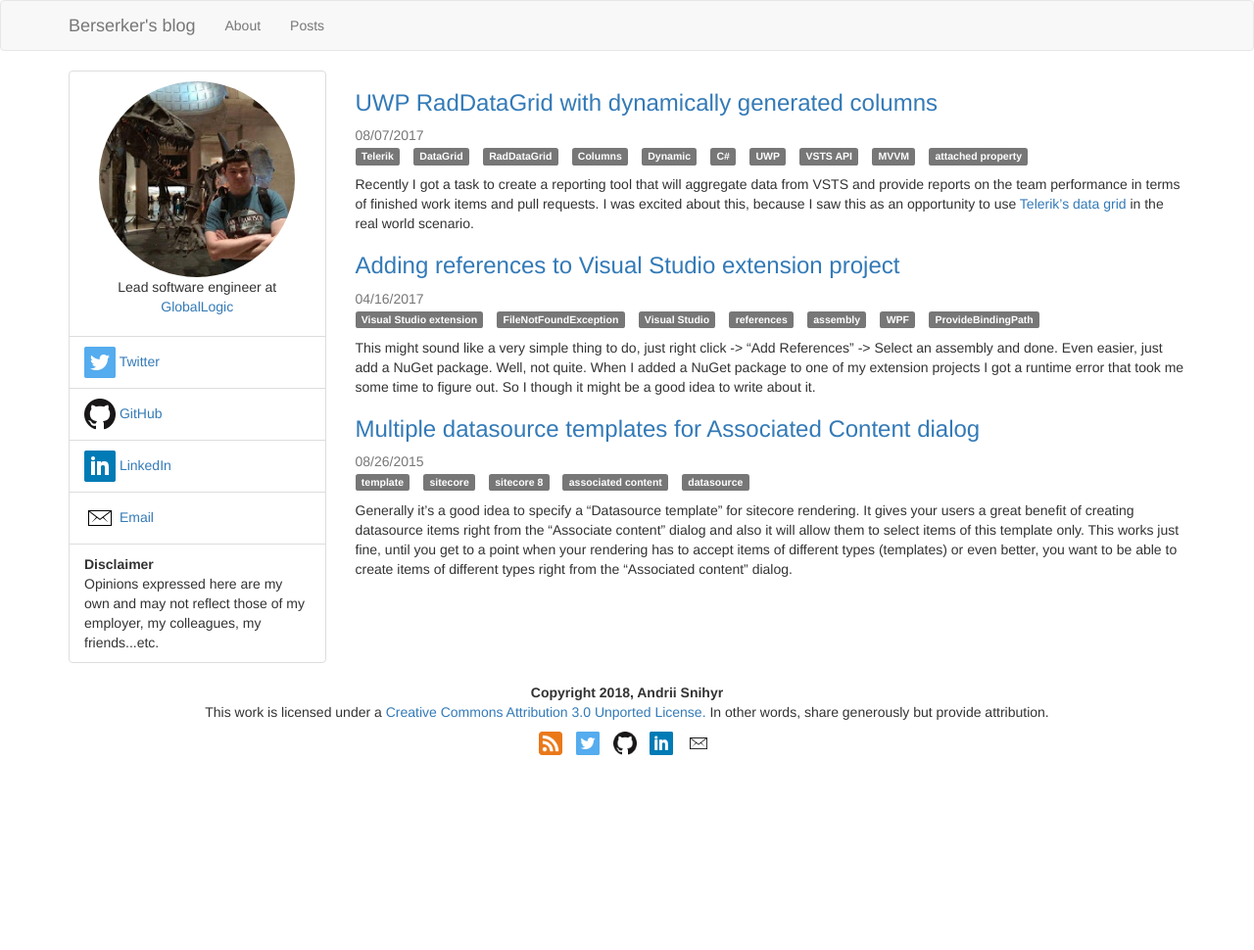
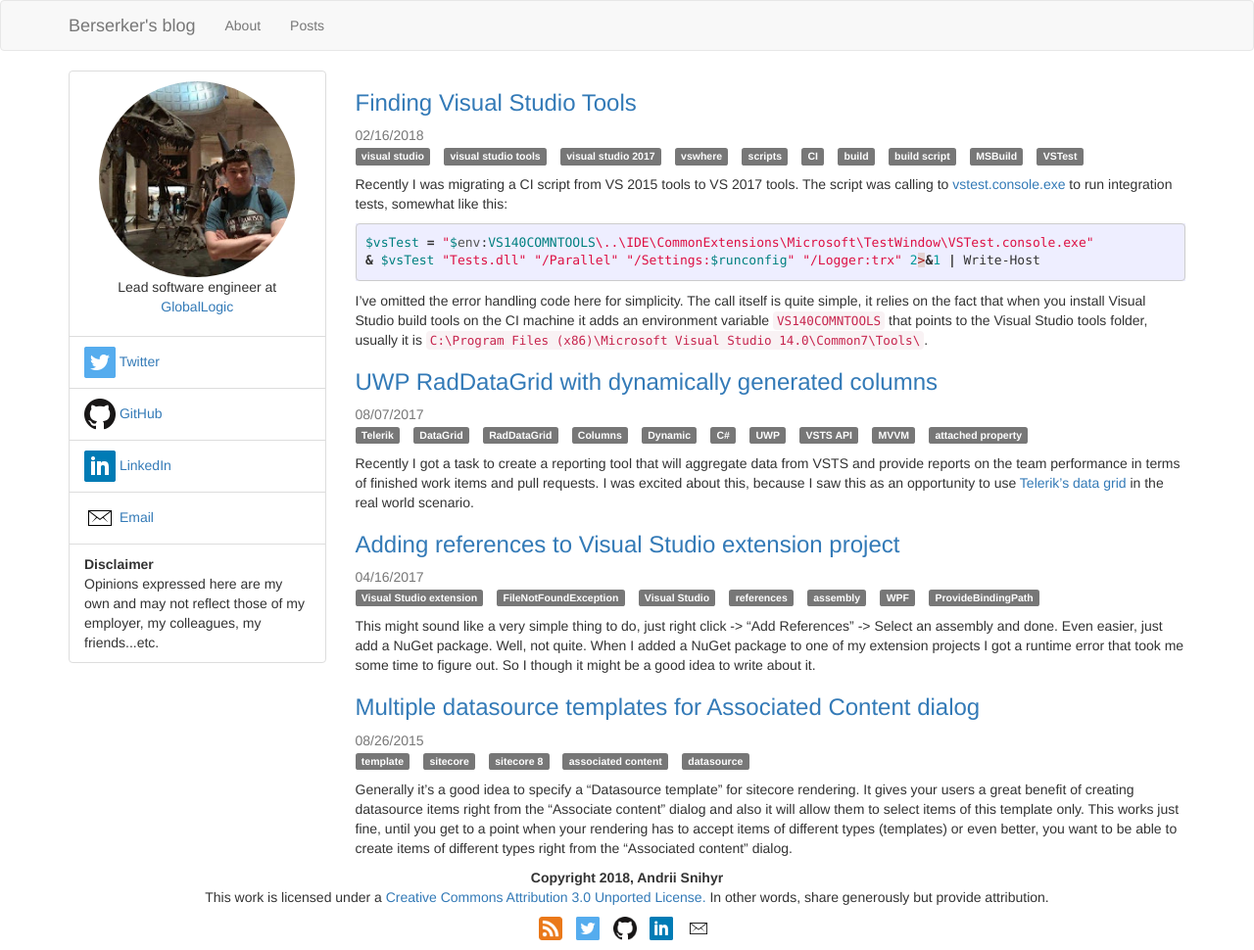
Before and after one commit to BerserkerDotNet/blog, a Jekyll site: the page built from index.md, in a window 1280 px wide. Shown: the whole page at 98% size. Built offline with Jekyll 4.4.1, drawn with Linux system fonts in a browser that asks for light colours; before the commit the page ends 900 px from its top, so only the background shows below that.

Commit message:
finding vs tools + small addition to the post structure

````diff
--- a/_layouts/default.html
+++ b/_layouts/default.html
@@ -7,6 +7,8 @@
 
 <head>
     <link rel="stylesheet" href="{{ "/styles/site.css" | absolute_url }}">
+    <title>{{ page.title }}</title>
+    <meta name="author" content="Andrii Snihyr">
 </head>
 <body>
     {% include head.html %}
--- /dev/null
+++ b/_posts/2018-02-16-finding-visual-studio-tools.markdown
@@ -0,0 +1,69 @@
+---
+layout: post
+title: Finding Visual Studio Tools
+date: '2018-02-16T12:00:00.000-07:00'
+author: Andrii Snihyr
+tags:
+- visual studio
+- visual studio tools
+- visual studio 2017
+- vswhere
+- scripts
+- CI
+- build
+- build script
+- MSBuild
+- VSTest
+modified_time: '2018-02-16T12:00:00.000-07:00'
+---
+Recently I was migrating a CI script from VS 2015 tools to VS 2017 tools. The script was calling to [vstest.console.exe](https://msdn.microsoft.com/en-us/library/jj155796.aspx?f=255&MSPPError=-2147217396) to run integration tests, somewhat like this:
+
+```powershell
+$vsTest = "$env:VS140COMNTOOLS\..\IDE\CommonExtensions\Microsoft\TestWindow\VSTest.console.exe"
+& $vsTest "Tests.dll" "/Parallel" "/Settings:$runconfig" "/Logger:trx" 2>&1 | Write-Host
+```
+I've omitted the error handling code here for simplicity. The call itself is quite simple, it relies on the fact that when you install Visual Studio build tools on the CI machine it adds an environment variable `VS140COMNTOOLS` that points to the Visual Studio tools folder, usually it is `C:\Program Files (x86)\Microsoft Visual Studio 14.0\Common7\Tools\`.
+<!--more-->
+To my surprise for VS 2017 there is no such environment variable available. The reason is that VS 2017 supports multiple side-by-side installations, which apparently makes it difficult to create environment variables for every single version installed.
+I started to look for a way to detect where exactly Visual Studio is installed on the machine and came across a tool that is shipped with the VS installer and does just that. This tool is [vswhere](https://github.com/Microsoft/vswhere). It is basically a substitution for former environment variables and allows to detect instances of the Visual Studio installation on the machine. The usage is quite simple, if I run it in powershell like this:
+```powershell
+& "${Env:ProgramFiles(x86)}\Microsoft Visual Studio\Installer\vswhere.exe"
+```
+
+It will give me a lot of information about my installation of the VS:
+```
+instanceId: f531a37c
+installDate: 12/1/2017 1:53:36 PM
+installationName: VisualStudio/15.5.4+27130.2024
+installationPath: C:\Program Files (x86)\Microsoft Visual Studio\2017\Enterprise
+installationVersion: 15.5.27130.2024
+productId: Microsoft.VisualStudio.Product.Enterprise
+productPath: C:\Program Files (x86)\Microsoft Visual Studio\2017\Enterprise\Common7\IDE\devenv.exe
+isPrerelease: 0
+displayName: Visual Studio Enterprise 2017
+... (and a bit more)
+```
+But besides getting all this info at once, I can get only certain properties that I'm interested in, for example by adding `-property installationPath` as an argument, I'll get this one line `C:\Program Files (x86)\Microsoft Visual Studio\2017\Enterprise`, which is exactly what I need for the script. The tool can do even more, if I need a specific component to be present in the installation I can add `-requires <componentid>` to the arguments list and get only those instances that have the component installed.
+The list of available components can be found [here](https://docs.microsoft.com/en-us/visualstudio/install/workload-component-id-vs-enterprise).
+For example there is an MSBuild component (Microsoft.Component.MSBuild) that you can use to query when search from build script as well as `Microsoft.VisualStudio.Component.TestTools.Core` component that indicates the presence of vstest.console.
+
+So for my script I ended up with this:
+```powershell
+function global:Invoke-VSTest {
+  $path = & "${Env:ProgramFiles(x86)}\Microsoft Visual Studio\Installer\vswhere.exe" -latest -products * -requires Microsoft.VisualStudio.Component.TestTools.Core -property installationPath
+  $path = join-path $path 'Common7\IDE\CommonExtensions\Microsoft\TestWindow\vstest.console.exe'
+
+  if (test-path $path) {
+    & $path $args
+  } else {
+    throw "VSTest not found at '$path'"
+  }
+}
+
+Invoke-VSTest "Tests.dll" "/Parallel" "/Settings:$runconfig" "/Logger:trx" 2>&1 | Write-Host
+```
+Here I ask [vswhere](https://github.com/Microsoft/vswhere) to find latest installation of VS that has a component `Microsoft.VisualStudio.Component.TestTools.Core` (Testing tools core features) and return me a path to it's installation folder.
+
+As a side note, I would love to have an environment variable that will point to the [vswhere](https://github.com/Microsoft/vswhere) folder, because right now I need to do something like this `"${Env:ProgramFiles(x86)}\Microsoft Visual Studio\Installer\vswhere.exe"` to find it.
+
+Happy scripting!
````
